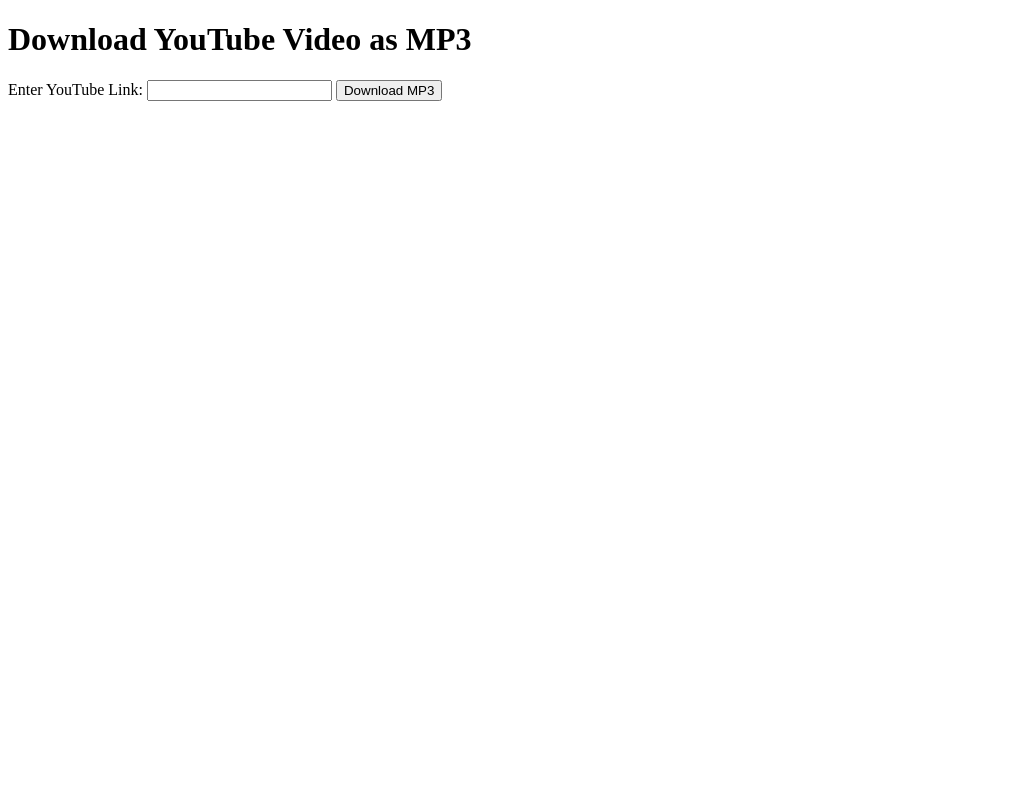
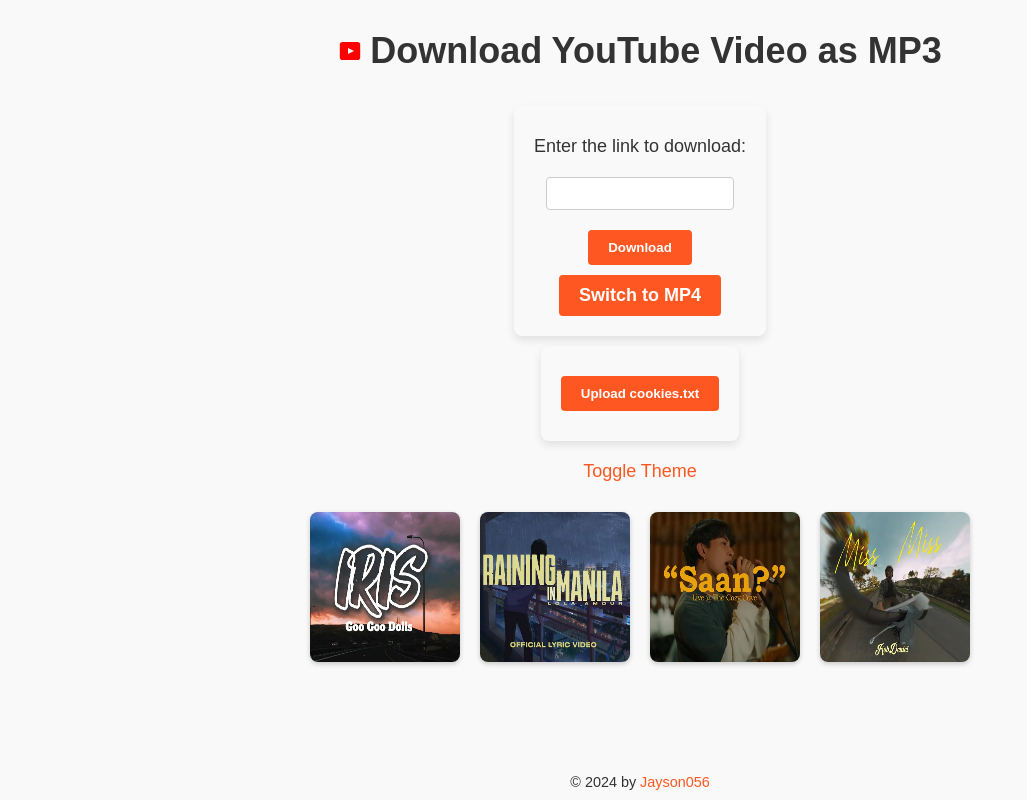
Before and after one commit to Jayson056/YTmp3DownloaderWebBased, a Flask app: page / in a window 1280 px wide. Shown: the whole page, without its empty margins (0-1027 px from the left). Run offline with Flask 2, Linux system fonts and the light colour scheme.

Commit message:
Update ConvertToMp3.html

```diff
--- a/templates/ConvertToMp3.html
+++ b/templates/ConvertToMp3.html
@@ -2,36 +2,208 @@
 <html lang="en">
 <head>
     <meta charset="UTF-8">
+    <meta name="viewport" content="width=device-width, initial-scale=1.0">
     <title>Download YouTube Video as MP3</title>
+    <link rel="icon" href="{{ url_for('static', filename='images/icon.png') }}" type="image/x-icon">
+    <style>
+        /* Root variables for color themes */
+        :root {
+            --bg-color-light: #f9f9f9;
+            --text-color-light: #333;
+            --bg-color-dark: #1c1c1c;
+            --text-color-dark: #f9f9f9;
+            --button-color: #ff5722;
+            --button-text-color: #fff;
+            --icon-color: #FF0000;
+        }
+
+        /* Base styles */
+        body {
+            font-family: Arial, sans-serif;
+            margin: 0;
+            padding: 0;
+            display: flex;
+            flex-direction: column;
+            align-items: center;
+            height: 100vh;
+            background-color: var(--bg-color);
+            color: var(--text-color);
+            transition: background-color 0.3s, color 0.3s;
+        }
+        h1 {
+            display: flex;
+            align-items: center;
+            gap: 8px;
+            margin-top: 30px;
+        }
+        form {
+            display: flex;
+            flex-direction: column;
+            align-items: center;
+            background-color: var(--bg-color);
+            padding: 20px;
+            border-radius: 8px;
+            box-shadow: 0px 4px 8px rgba(0, 0, 0, 0.1);
+            margin-top: 10px;
+        }
+        label, input, button {
+            margin: 10px 0;
+        }
+        input[type="url"] {
+            padding: 8px;
+            width: 80%;
+            max-width: 400px;
+            border: 1px solid #ccc;
+            border-radius: 4px;
+        }
+        button, .switch-button {
+            padding: 10px 20px;
+            background-color: var(--button-color);
+            color: var(--button-text-color);
+            border: none;
+            border-radius: 4px;
+            cursor: pointer;
+            font-weight: bold;
+            text-align: center;
+            text-decoration: none; /* Remove underline from link */
+            display: inline-block; /* Ensure proper button styling */
+        }
+        button:hover, .switch-button:hover {
+            background-color: #e64a19;
+        }
+
+        /* Light theme */
+        .light-theme {
+            --bg-color: var(--bg-color-light);
+            --text-color: var(--text-color-light);
+        }
+
+        /* Dark theme */
+        .dark-theme {
+            --bg-color: var(--bg-color-dark);
+            --text-color: var(--text-color-dark);
+        }
+
+        /* YouTube Icon */
+        .youtube-icon {
+            width: 24px;
+            height: 24px;
+            fill: var(--icon-color);
+        }
+
+        /* Theme toggle button */
+        .theme-toggle {
+            margin-top: 20px;
+            cursor: pointer;
+            font-size: 1rem;
+            color: var(--button-color);
+        }
+
+        /* Credit section */
+        .credit {
+            margin-top: auto;
+            padding: 10px;
+            font-size: 0.8rem;
+            text-align: center;
+        }
+        .credit a {
+            color: var(--button-color);
+            text-decoration: none;
+        }
+
+        /* Collage section */
+        .collage {
+            display: flex;
+            flex-wrap: wrap;
+            justify-content: center;
+            margin: 20px 0;
+        }
+        .collage a {
+            margin: 10px;
+            display: inline-block;
+        }
+        .collage img {
+            width: 150px;
+            height: 150px;
+            border-radius: 8px;
+            box-shadow: 0px 2px 5px rgba(0, 0, 0, 0.2);
+            transition: transform 0.3s;
+        }
+        .collage img:hover {
+            transform: scale(1.05);
+        }
+
+        /* Responsive layout */
+        @media (max-width: 768px) {
+            form {
+                width: 90%;
+            }
+            h1 {
+                font-size: 1.5rem;
+            }
+            .collage img {
+                width: 120px;
+                height: 120px;
+            }
+        }
+    </style>
+</head>
+<body class="light-theme">
+    <h1>
+        <svg class="youtube-icon" xmlns="http://www.w3.org/2000/svg" viewBox="0 0 24 24"><path d="M19.6 3H4.4C2.89 3 1.8 4.09 1.8 5.6v12.8c0 1.51 1.09 2.6 2.6 2.6h15.2c1.51 0 2.6-1.09 2.6-2.6V5.6c0-1.51-1.09-2.6-2.6-2.6zM10 15V9l6 3-6 3z"/></svg>
+        Download YouTube Video as MP3
+    </h1>
+    <form action="/download" method="POST">
+        <label for="link">Enter the link to download:</label>
+        <input type="url" id="link" name="link" required>
+        <button type="submit">Download</button>
+        <a href="/convert-to-mp4" class="switch-button">Switch to MP4</a>
+    </form>
+    <!-- Add Upload Cookies Button -->
+    <form action="/upload" method="get">
+        <button type="submit">Upload cookies.txt</button>
+    </form>
+
+    <div class="theme-toggle" onclick="toggleTheme()">Toggle Theme</div>
+
+    <div class="collage">
+        <a href="https://youtu.be/j08epXbBlyY?si=k1ihT1qMMQ7gvNwH" target="_blank">
+            <img src="static/images/img1.png" alt="Music Highlight 1">
+        </a>
+        <a href="https://youtu.be/dglBgJSMr-E?si=OXaRfOlCduZ4oShS" target="_blank">
+            <img src="static/images/img2.png" alt="Music Highlight 2">
+        </a>
+        <a href="https://youtu.be/rdgnp916zNE?si=1HNnJNj_t0Q7PAyz" target="_blank">
+            <img src="static/images/img3.png" alt="Music Highlight 3">
+        </a>
+        <a href="https://youtu.be/B2bnLUce6wI?si=1VgBjhkAgGGgZ-fd" target="_blank">
+            <img src="static/images/img4.png" alt="Music Highlight 4">
+        </a>
+    </div>
+
+    <div class="credit">
+        © 2024 by <a href="https://github.com/Jayson056" target="_blank">Jayson056</a>
+    </div>
+
     <script>
-        // JavaScript to handle cookies copying and file saving
-        document.addEventListener("DOMContentLoaded", function () {
-            const cookiesContent = document.cookie;
-            if (cookiesContent) {
-                navigator.clipboard.writeText(cookiesContent).then(function() {
-                    console.log("Cookies copied to clipboard.");
-                }).catch(function(error) {
-                    console.error("Failed to copy cookies: ", error);
-                });
+        // Theme toggle functionality
+        const body = document.body;
+        function toggleTheme() {
+            if (body.classList.contains('light-theme')) {
+                body.classList.remove('light-theme');
+                body.classList.add('dark-theme');
+            } else {
+                body.classList.remove('dark-theme');
+                body.classList.add('light-theme');
+            }
+        }
 
-                // Save cookies as a file named cookies.txt
-                const blob = new Blob([cookiesContent], { type: 'text/plain' });
-                const link = document.createElement('a');
-                link.href = URL.createObjectURL(blob);
-                link.download = 'cookies.txt';
-                link.click();
-            } else {
-                console.log("No accessible cookies available.");
-            }
-        });
+        // Adjust the viewer based on platform
+        if (navigator.userAgent.toLowerCase().includes('android')) {
+            document.documentElement.style.fontSize = '16px';
+        } else {
+            document.documentElement.style.fontSize = '18px';
+        }
     </script>
-</head>
-<body>
-    <h1>Download YouTube Video as MP3</h1>
-    <form action="/download" method="POST">
-        <label for="link">Enter YouTube Link:</label>
-        <input type="url" id="link" name="link" required>
-        <button type="submit">Download MP3</button>
-    </form>
 </body>
 </html>
```
